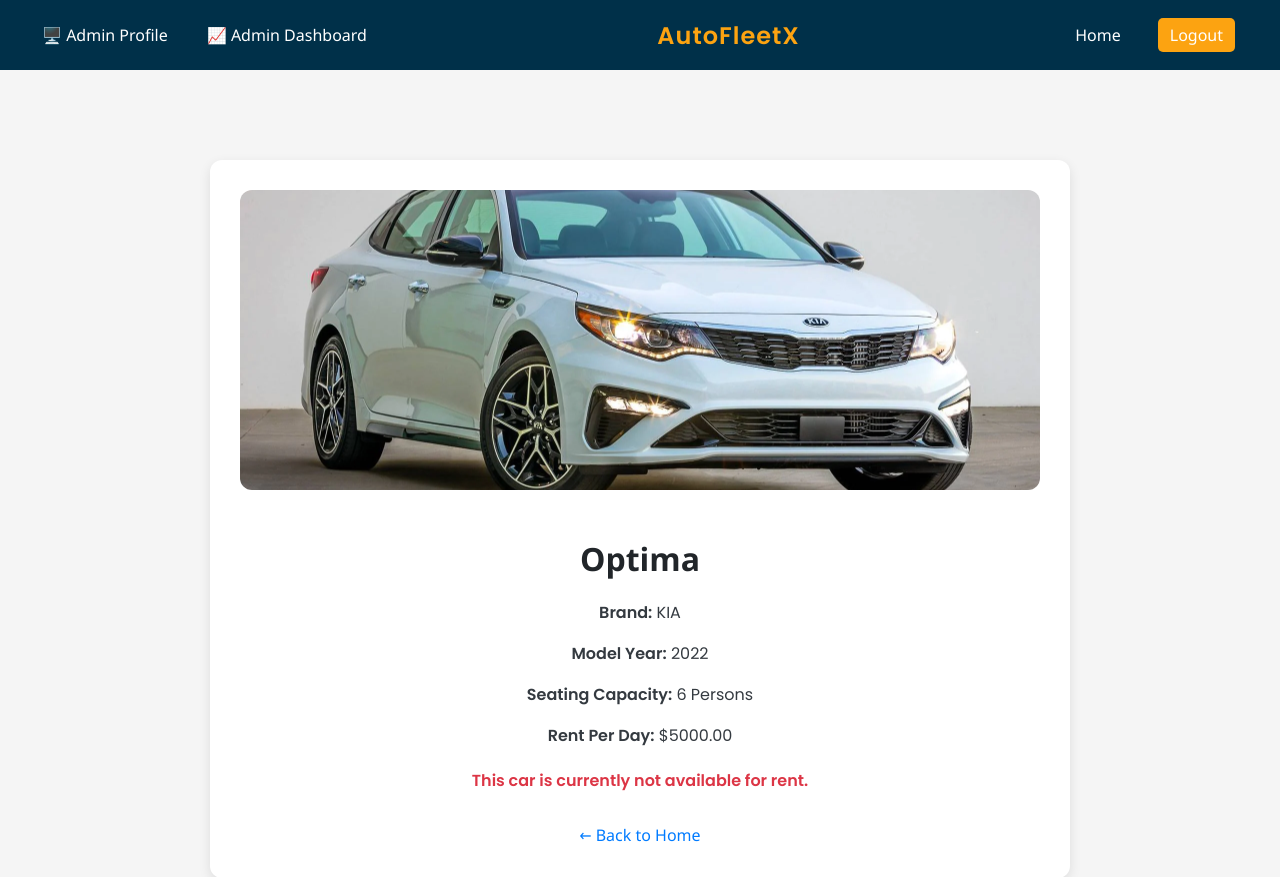
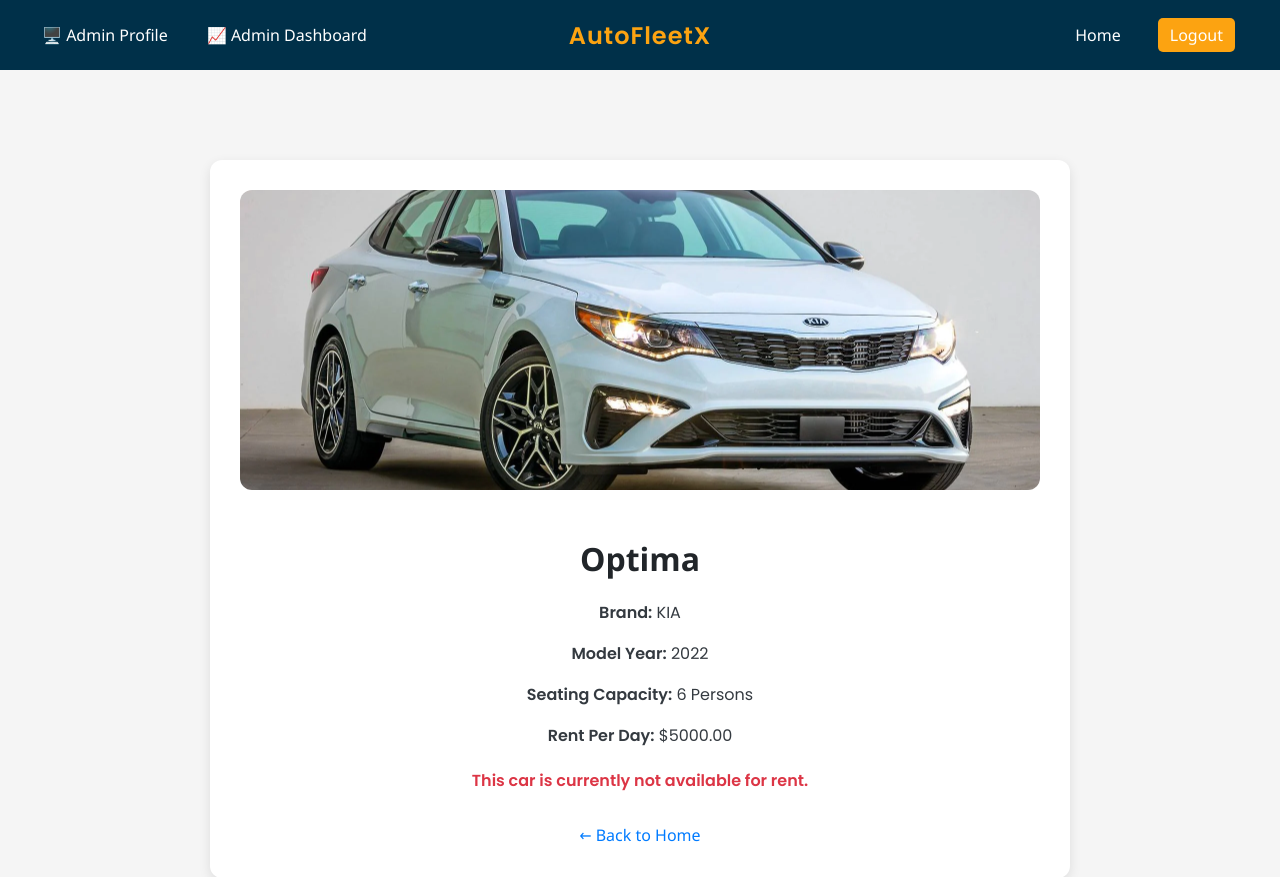
Before and after one commit to huzaifa-2005/Car-Rental-System, a Django app: page /cars/23/ in a window 1280 px wide. Shown: the top 877 px of the page. Run offline with Django 5.2, Linux system fonts and the light colour scheme; a user stored in the database is signed in; data comes from the database, SQL or seed files in the repository.

Commit message:
Refactor UI: Separated CSS for Home and Car Detail pages, improved navbar alignment, removed 'Contact Us' for admin, and enhanced layout consistency

```diff
--- a/templates/base.html
+++ b/templates/base.html
@@ -43,6 +43,9 @@
         }
 
         .navbar .middle {
+            position: absolute;
+            left: 50%;
+            transform: translateX(-50%);
             flex: 1;
             text-align: center;
             font-size: 24px;
```
Also changed, not shown: main_app/templates/main_app/car_detail.html (line endings or trailing spaces), main_app/templates/main_app/home.html (line endings or trailing spaces).
